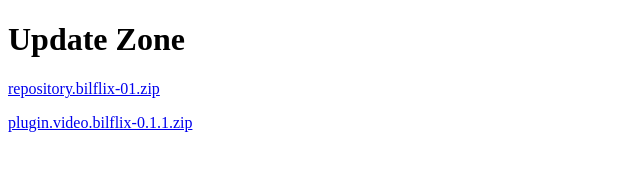
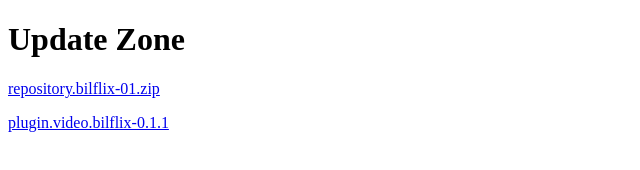
Before and after one commit to Kodi-BilFlix/kodi-bilflix.github.io, a plain HTML site: page index.html in a window 1280 px wide. Shown: the full height of the page, 0-640 px from the left. Drawn offline with Linux system fonts and the light colour scheme.

Commit message:
Update index.html

```diff
--- a/index.html
+++ b/index.html
@@ -4,7 +4,7 @@
 <h1>Update Zone</h1>
 <!--<p><a href="repository.vstream-0.0.3.zip">repository.vstream-0.0.3.zip</a></p>-->
 <p><a href="repository.bilflix-01.zip">repository.bilflix-01.zip</a></p>
-<p><a href="plugin.video.bilflix-0.1.1.zip">plugin.video.bilflix-0.1.1.zip</a></p>
+<p><a href="bil_new.zip">plugin.video.bilflix-0.1.1</a></p>
 <!--<p><a href="plugin.video.replayme-0.9.zip">plugin.video.replayme-0.9.zip</a></p>-->
 <!--<p><a href="repository.thecrew-0.2.8.zip">repository.thecrew-0.2.8.zip</a></p>-->
 
```
